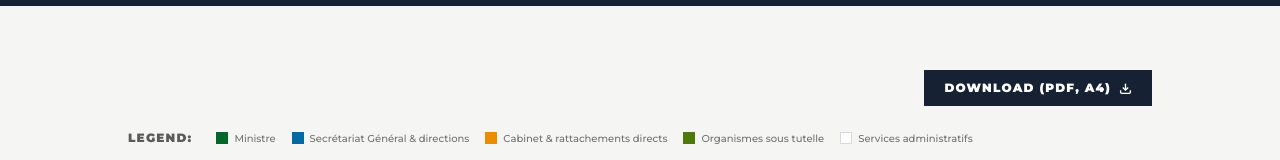
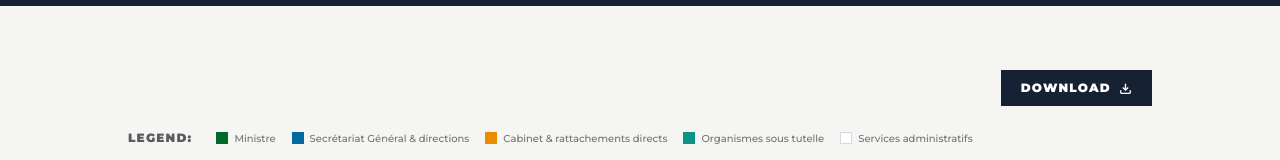
Before and after one commit to Siasth/mtdi-site-web, a Next.js app: page /en/le-ministere/organigramme in a window 1280 px wide. Shown: the part 286-446 px from the top of the page. Built offline with nearby package versions, Linux system fonts and the light colour scheme; no server answers; the database is empty; a web font is replaced by a local one.

Commit message:
Organigramme: Conseillers Techniques réaligné, vert Organismes sous tutelle distinct, bouton simplifié

```diff
--- a/app/[locale]/le-ministere/organigramme/page.tsx
+++ b/app/[locale]/le-ministere/organigramme/page.tsx
@@ -12,7 +12,7 @@ const JAUNE = "#FFBE00";
 const BOX_MINISTER = "#006828";
 const BOX_BLUE = "#0369a1";
 const BOX_ORANGE = "#ea8c00";
-const BOX_GREEN = "#4d7a09";
+const BOX_GREEN = "#0D9488"; // teal distinct du vert officiel gouvernemental (#006828, réservé au Ministre)
 const BOX_WHITE = "white";
 
 function Box({ label, sub, bg, text = "white", border, wide }: { label: string; sub?: string; bg: string; text?: string; border?: string; wide?: boolean }) {
@@ -83,7 +83,7 @@ export default async function OrganigrammePage({ params }: Props) {
         <section className="px-4 sm:px-6 lg:px-8 py-16 bg-gris-perle overflow-x-auto">
           <div className="max-w-5xl mx-auto mb-6 flex justify-end">
             <OrganigrammeDownloadButton
-              label={isEn ? "Download (PDF, A4)" : "Télécharger (PDF, A4)"}
+              label={isEn ? "Download" : "Télécharger"}
               filename="organigramme-mtdi.pdf"
             />
           </div>
@@ -94,7 +94,7 @@ export default async function OrganigrammePage({ params }: Props) {
               { color: "#006828", label: "Ministre" },
               { color: "#0369a1", label: "Secrétariat Général & directions" },
               { color: "#ea8c00", label: "Cabinet & rattachements directs" },
-              { color: "#4d7a09", label: "Organismes sous tutelle" },
+              { color: BOX_GREEN, label: "Organismes sous tutelle" },
               { color: "white", label: "Services administratifs", border: "1px solid rgba(0,0,0,0.15)" },
             ].map((item) => (
               <span key={item.label} className="flex items-center gap-1.5">
@@ -145,8 +145,8 @@ export default async function OrganigrammePage({ params }: Props) {
                     <Box label="Assistant DC" bg={BOX_ORANGE} text="#1a1a1a" />
                     <Box label="Secrétariat du Cabinet" bg={BOX_ORANGE} text="#1a1a1a" />
                     <Box label="Point Focal Communication" bg={BOX_ORANGE} text="#1a1a1a" />
+                    <Box label="Conseillers Techniques" bg={BOX_ORANGE} text="#1a1a1a" />
                   </div>
-                  <Box label="Conseillers Techniques" bg={BOX_ORANGE} text="#1a1a1a" />
                 </div>
               </div>
 
```
